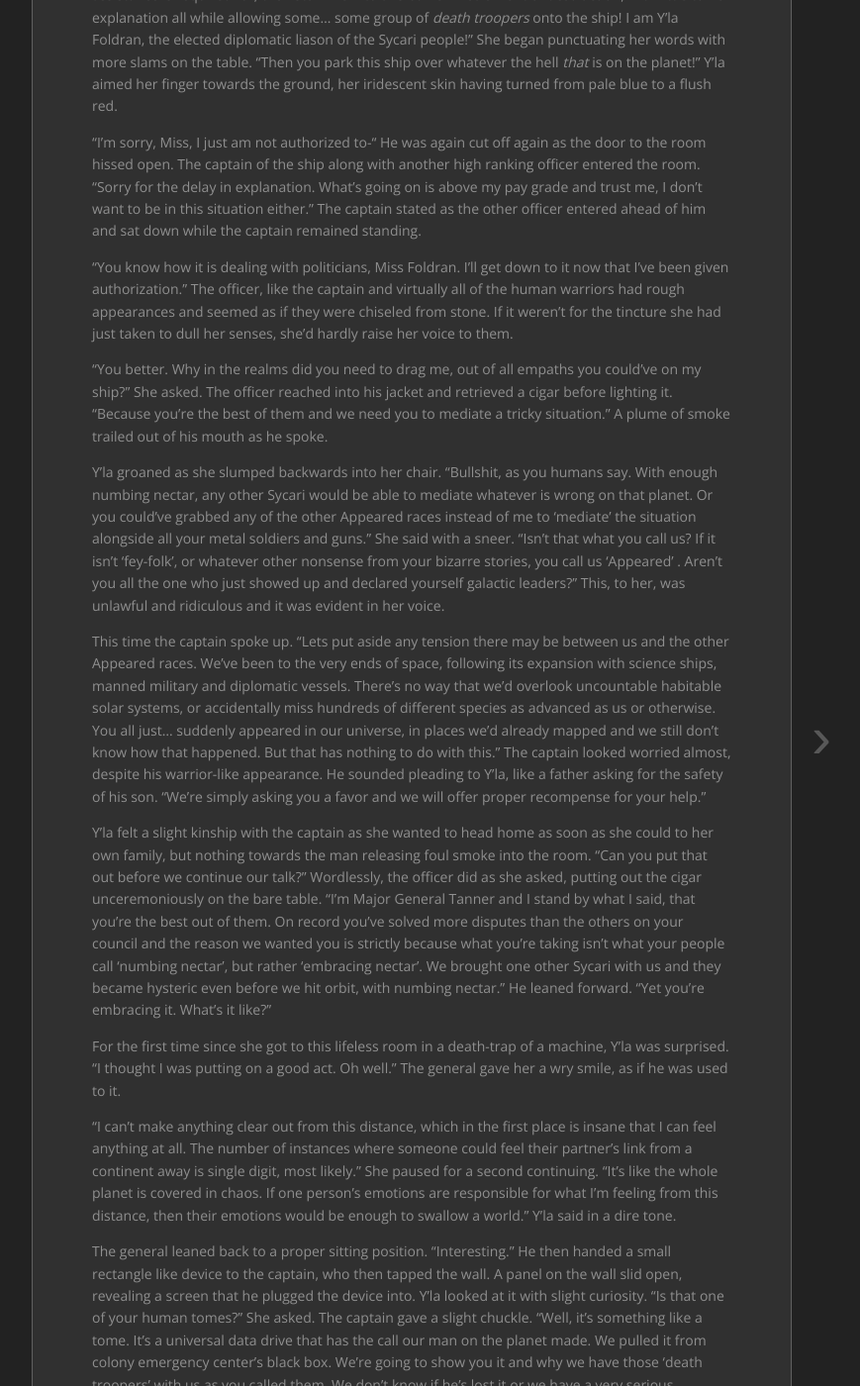
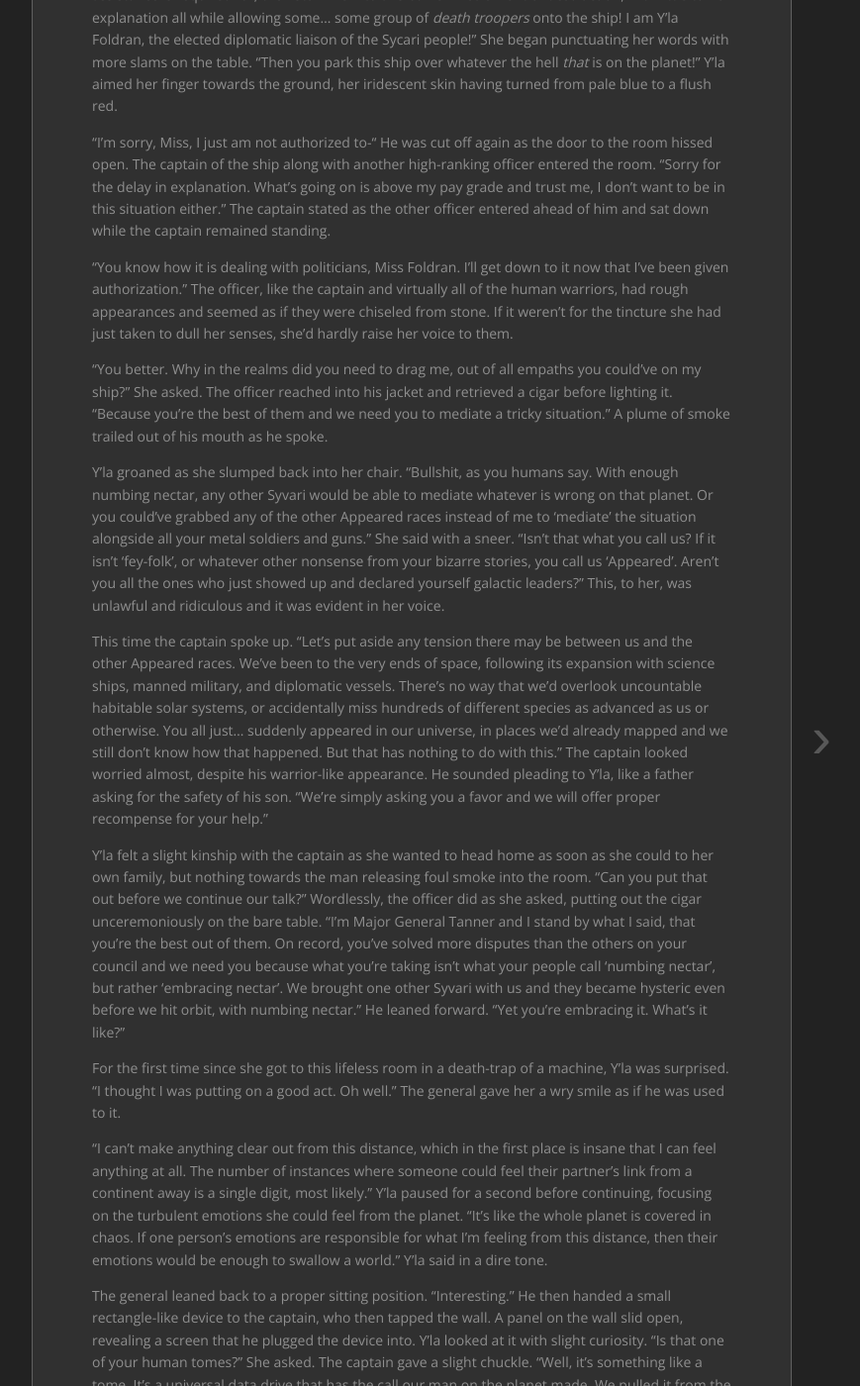
Before and after one commit to mehkanik/C39, a Jekyll site: the page built from _posts/2022-07-13-c39-ch1.md, in a window 1280 px wide and 1400 px high, scrolled down 1233 px. Shown: the whole window at 99% size, without its empty margins (224-1093 px from the left). Built offline with Jekyll 4.4.1, drawn with Linux system fonts in a browser that asks for light colours; some of the changed text lies outside the part shown.

Commit message:
ran through it one more time

```diff
--- a/_posts/2022-07-13-c39-ch1.md
+++ b/_posts/2022-07-13-c39-ch1.md
@@ -36,39 +36,39 @@
 
 ---
 
-A pale woman dressed in a dignitary's robe fumbled around in her pockets. "Oh, thank the Gods," She mumbled to herself as found what she was looking for. A crystalline vial gleamed in the artificial lights for a brief moment before she gulped down its contents. Her shaking hands put away the vial before wiping the sweat from her forehead.  She sighed, as if being granted a moment of relief.
+A pale woman dressed in a dignitary's robe fumbled around in her pockets. "Oh, thank the Gods," She mumbled to herself as found what she was looking for. A crystalline vial gleamed in the artificial lights for a brief moment before she gulped down its contents. Her shaking hands put away the vial before wiping the sweat from her forehead.  She sighed as if being granted a moment of relief.
 
 The soldier that was standing at the door of the room looked somewhat uneasy as he spoke up. "Miss Y'la, there are no illicit substances permitted on military vessels. I know you're one of those fey-folk and might be uncomfortable on a human sh-" He was cut off immediately by the bang of her hand on the nearby table.
 
-"Illicit substance my ass! First you humans yank me off my ship, citing a critical emergency that my assistance is required for, then stuff me into this barren instrument of destruction, with little to no explanation all while allowing some... some group of *death troopers* onto the ship! I am Y'la Foldran, the elected diplomatic liason of the Sycari people!" She began punctuating her words with more slams on the table. "Then you park this ship over whatever the hell *that* is on the planet!"  Y'la aimed her finger towards the ground, her iridescent skin having turned from pale blue to a flush red.
+"Illicit substance my ass! First you humans yank me off my ship, citing a critical emergency that my assistance is required for, then stuff me into this barren instrument of destruction, with little to no explanation all while allowing some... some group of *death troopers* onto the ship! I am Y'la Foldran, the elected diplomatic liaison of the Sycari people!" She began punctuating her words with more slams on the table. "Then you park this ship over whatever the hell *that* is on the planet!"  Y'la aimed her finger towards the ground, her iridescent skin having turned from pale blue to a flush red.
 
-"I'm sorry, Miss, I just am not authorized to-" He was again cut off again as the door to the room hissed open. The captain of the ship along with another high ranking officer entered the room. "Sorry for the delay in explanation. What's going on is above my pay grade and trust me,  I don't want to be in this situation either." The captain stated as the other officer entered ahead of him and sat down while the captain remained standing.
+"I'm sorry, Miss, I just am not authorized to-" He was cut off again as the door to the room hissed open. The captain of the ship along with another high-ranking officer entered the room. "Sorry for the delay in explanation. What's going on is above my pay grade and trust me,  I don't want to be in this situation either." The captain stated as the other officer entered ahead of him and sat down while the captain remained standing.
 
-"You know how it is dealing with politicians, Miss Foldran. I'll get down to it now that I've been given authorization." The officer, like the captain and virtually all of the human warriors had rough appearances and seemed as if they were chiseled from stone. If it weren't for the tincture she had just taken to dull her senses, she'd hardly raise her voice to them.
+"You know how it is dealing with politicians, Miss Foldran. I'll get down to it now that I've been given authorization." The officer, like the captain and virtually all of the human warriors, had rough appearances and seemed as if they were chiseled from stone. If it weren't for the tincture she had just taken to dull her senses, she'd hardly raise her voice to them.
 
 "You better. Why in the realms did you need to drag me,  out of all empaths you could've on my ship?" She asked. The officer reached into his jacket and retrieved a cigar before lighting it. "Because you're the best of them and we need you to mediate a tricky situation." A plume of smoke trailed out of his mouth as he spoke.
 
-Y'la groaned as she slumped backwards into her chair. "Bullshit, as you humans say. With enough numbing nectar, any other Sycari would be able to mediate whatever is wrong on that planet. Or you could've grabbed any of the other Appeared races instead of me to 'mediate' the situation alongside all your metal soldiers and guns." She said with a sneer. "Isn't that what you call us? If it isn't 'fey-folk', or whatever other nonsense from your bizarre stories, you call us 'Appeared' . Aren't you all the one who just showed up and declared yourself galactic leaders?" This, to her, was  unlawful and ridiculous and it was evident in her voice.
+Y'la groaned as she slumped back into her chair. "Bullshit, as you humans say. With enough numbing nectar, any other Syvari would be able to mediate whatever is wrong on that planet. Or you could've grabbed any of the other Appeared races instead of me to 'mediate' the situation alongside all your metal soldiers and guns." She said with a sneer. "Isn't that what you call us? If it isn't 'fey-folk', or whatever other nonsense from your bizarre stories, you call us 'Appeared'. Aren't you all the ones who just showed up and declared yourself galactic leaders?" This, to her, was unlawful and ridiculous and it was evident in her voice.
 
-This time the captain spoke up. "Lets put aside any tension there may be between us and the other Appeared races. We've been to the very ends of space, following its expansion with science ships, manned military and diplomatic vessels. There's no way that we'd overlook uncountable habitable solar systems, or accidentally miss hundreds of different species as advanced as us or otherwise. You all just... suddenly appeared in our universe, in places we'd already mapped and we still don't know how that happened. But that has nothing to do with this." The captain looked worried almost, despite his warrior-like appearance. He sounded pleading to Y'la, like a father asking for the safety of his son. "We're simply asking you a favor and we will offer proper recompense for your help."
+This time the captain spoke up. "Let's put aside any tension there may be between us and the other Appeared races. We've been to the very ends of space, following its expansion with science ships, manned military, and diplomatic vessels. There's no way that we'd overlook uncountable habitable solar systems, or accidentally miss hundreds of different species as advanced as us or otherwise. You all just... suddenly appeared in our universe, in places we'd already mapped and we still don't know how that happened. But that has nothing to do with this." The captain looked worried almost, despite his warrior-like appearance. He sounded pleading to Y'la, like a father asking for the safety of his son. "We're simply asking you a favor and we will offer proper recompense for your help."
 
-Y'la felt a slight kinship with the captain as she wanted to head home as soon as she could to her own family, but nothing towards the man releasing foul smoke into the room. "Can you put that out before we continue our talk?" Wordlessly, the officer did as she asked, putting out the cigar unceremoniously on the bare table. "I'm Major General Tanner and I stand by what I said, that you're the best out of them. On record you've solved more disputes than the others on your council and the reason we wanted you is strictly because what you're taking isn't what your people call 'numbing nectar', but rather 'embracing nectar'. We brought one other Sycari with us and they became hysteric even before we hit orbit, with numbing nectar." He leaned forward. "Yet you're embracing it. What's it like?"
+Y'la felt a slight kinship with the captain as she wanted to head home as soon as she could to her own family, but nothing towards the man releasing foul smoke into the room. "Can you put that out before we continue our talk?" Wordlessly, the officer did as she asked, putting out the cigar unceremoniously on the bare table. "I'm Major General Tanner and I stand by what I said, that you're the best out of them. On record, you've solved more disputes than the others on your council and we need you because what you're taking isn't what your people call 'numbing nectar', but rather 'embracing nectar'. We brought one other Syvari with us and they became hysteric even before we hit orbit, with numbing nectar." He leaned forward. "Yet you're embracing it. What's it like?"
 
-For the first time since she got to this lifeless room in a death-trap of a machine, Y'la was surprised. "I thought I was putting on a good act. Oh well." The general gave her a wry smile, as if he was used to it.
+For the first time since she got to this lifeless room in a death-trap of a machine, Y'la was surprised. "I thought I was putting on a good act. Oh well." The general gave her a wry smile as if he was used to it.
 
-"I can't make anything clear out from this distance, which in the first place is insane that I can feel anything at all. The number of instances where someone could feel their partner's link from a continent away is single digit, most likely." She paused for a second  continuing. "It's like the whole planet is covered in chaos. If one person's emotions are responsible for what I'm feeling from this distance, then their emotions would be enough to swallow a world." Y'la said in a dire tone.
+"I can't make anything clear out from this distance, which in the first place is insane that I can feel anything at all. The number of instances where someone could feel their partner's link from a continent away is a single digit, most likely." Y'la paused for a second before continuing, focusing on the turbulent emotions she could feel from the planet. "It's like the whole planet is covered in chaos. If one person's emotions are responsible for what I'm feeling from this distance, then their emotions would be enough to swallow a world." Y'la said in a dire tone.
 
-The general leaned back to a proper sitting position. "Interesting." He then handed a small rectangle like device to the captain, who then tapped the wall. A panel on the wall slid open, revealing a screen that he plugged the device into. Y'la looked at it with slight curiosity. "Is that one of your human tomes?" She asked. The captain gave a slight chuckle. "Well, it's something like a tome. It's a universal data drive that has the call our man on the planet made. We pulled it from colony emergency center's black box. We're going to show you it and why we have those 'death troopers' with us as you called them. We don't know if he's lost it or we have a very serious situation to consider."
+The general leaned back to a proper sitting position. "Interesting." He then handed a small rectangle-like device to the captain, who then tapped the wall. A panel on the wall slid open, revealing a screen that he plugged the device into. Y'la looked at it with slight curiosity. "Is that one of your human tomes?" She asked. The captain gave a slight chuckle. "Well, it's something like a tome. It's a universal data drive that has the call our man on the planet made. We pulled it from the colony emergency center's black box. We're going to show you it and why we have those 'death troopers' with us as you called them. We don't know if he's lost it or we have a very serious situation to consider."
 
 Y'la was slightly annoyed by the fact they seemed to know more about her than they should've, as well as what she'd said before they entered the room. Glancing around there weren't any visible cameras. *Perhaps they enlisted a scrier? They did mention another Sycari...* Before she could ruminate on the matter longer, the screen started playing a recording. All that could be told about the person in the video was that he was wearing roughly made hides and his face was mostly obscured by a tattered blue scarf. He looked like he was living in the stone age rather than someone who was a settler on a colony separated light-years from his birth planet.
 
-*"Be quiet until I finish."*  He said, to seemingly no one in a raspy and strained voice. It sounded as if he hadn't spoken to anyone in years, or that he had a throat injury. He sat at a desk with a gun and a knife on it, which he took meticulous care in lining up before he began speaking. *"Adam Reece reporting. Authorization code SH-36CIPZ5K9W.  An organization has infiltrated the Center's Colonization Project and are using our colonies as playgrounds for their sick desires. Bio-engineered virus targeted and killed at least half the population. Outside communication was controlled by a synthetic intelligence taken hostage. Wolfhound casualties are as such: Marianne Reece, Connor Reece, Nolan Thompson,  Mia Thompson..."*
+*"Be quiet until I finish."*  He said, to seemingly no one in a raspy and strained voice. It sounded as if he hadn't spoken to anyone in years, or that he had a throat injury. He sat at a desk with a gun and a knife on it, which he took meticulous care in lining up before he began speaking. *"Adam Reece reporting. Authorization code SH-36CIPZ5K9W.  An organization has infiltrated the Center's Colonization Project and is using our colonies as playgrounds for their sick desires. A bio-engineered virus targeted and killed at least half the population. Outside communication was controlled by a synthetic intelligence taken hostage. Wolfhound casualties are as such: Marianne Reece, Connor Reece, Nolan Thompson,  Mia Thompson..."*
 
-Adam seemed to lose his composure slightly. *"...And Emily Thompson. Having failed my primary objective and a newly found secondary objective, paired with a lack of chain of command, I changed my objective to that of avenging their deaths. I have done so by hunting down and inflicting the same pain they inflicted on us."* He reached forward with a scarred hand and moved the camera to the left. Three men were tied to chairs and to call their state 'grotesque' was an understatement. Two of the three were  clearly dead, and the third looked hardly better. Two were burned from head to toe and covered in multiple knife woods, ranging from slashes to stabs, the flaying of skin and near surgical cuts. The third was gagged and burned from the waist down and was struggling with all his might to escape.
+Adam seemed to lose his composure slightly. *"...And Emily Thompson. Having failed my primary objective and a newly found secondary objective, paired with a lack of chain of command, I changed my objective to that of avenging their deaths. I have done so by hunting down and inflicting the same pain they inflicted on us."* He reached forward with a scarred hand and moved the camera to the left. Three men were tied to chairs and to call their state 'grotesque' was an understatement. Two of the three were dead, and the third looked hardly better. Two were burned from head to toe and covered in multiple knife wounds, ranging from slashes to stabs, the flaying of skin, and near surgical cuts. The third was gagged and burned from the waist down and was struggling with all his might to escape.
 
-His hand briefly covered the camera and moved it back to himself. *"That's the governor, the ringleader of this group called 'The Connoiseurs'. He's a mid-level member of the group. He chooses low-level members to accompany him on a colonization project. They isolate the colony and act out their wildest, vilest dreams, but they have to submit evidence of what they've done to the higher level member governing the colony. This acts as blackmail, collateral, assurances. It's how they maintain structure in their group. These lower level members range from civilians to doctors, private security, all walks of life with all kinds of 'tastes'. The minutia of their hierarchies are in the evidence the SI has. I may have missed some of them and they've mingled into the regular populace, so don't come unprepared."* He paused and all that could be heard was the grunting and struggling of the governor off-screen.
+His hand briefly covered the camera and moved it back to himself. *"That's the governor, the ringleader of this group called 'The Connoiseurs'. He's a mid-level member of the group. He chooses low-level members to accompany him on a colonization project. They isolate the colony and act out their wildest, vilest dreams, but they have to submit evidence of what they've done to the higher-level member governing the colony. This acts as blackmail, collateral, and assurances. It's how they maintain structure in their group. These lower-level members range from civilians to doctors, private security, all walks of life with all kinds of 'tastes'. The minutia of their hierarchies is in the evidence the SI has. I may have missed some of them and they've mingled into the regular populace, so don't come unprepared."* He paused and all that could be heard was the grunting and struggling of the governor off-screen.
 
-This went on for a few moments before the man picked up the hunting knife, stood up and walked off screen. Shortly after, loud, yet still muffled screams rang out. Y'la winced at the sound that seemed to go on forever, guttural and afraid. It sounded like Adam said something offscreen before returning to his seat and stabbing the bloodied knife into the table. The sharp thud caused Y'la to flinch. *"I've completed my duties to the best of my abilities, so I shall now be resigning from my post."*  He picked up the revolver, checked the chamber and placed it to his head. Y'la kept on watching, a seed of horror growing in her stomach all the way to her throat.
+This went on for a few moments before the man picked up the hunting knife, stood up, and walked off screen. Shortly after, loud, yet still muffled screams rang out. Y'la winced at the sound that seemed to go on forever, guttural and afraid. It sounded like Adam said something offscreen before returning to his seat and stabbing the bloodied knife into the table. The sharp thud caused Y'la to flinch. *"I've completed my duties to the best of my abilities, so I shall now be resigning from my post."*  He picked up the revolver, checked the chamber, and placed it to his head. Y'la kept on watching, a seed of horror growing in her stomach up to her throat.
 
 Click.
 
```
Also changed, not shown: other parts of _posts/2022-07-13-c39-ch1.md (+2 -2 lines).
